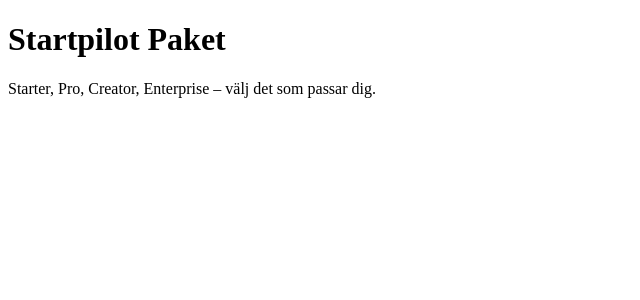
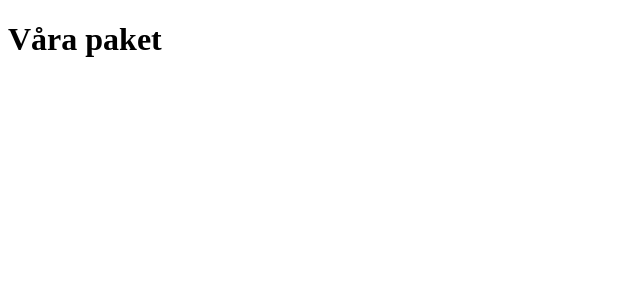
Before and after one commit to hrgr01/startpilot, a Next.js app: page /pricing in a window 1280 px wide. Shown: the top 300 px of the page, without its empty margins (0-640 px from the left). Built offline with nearby package versions, Linux system fonts and the light colour scheme.

Commit message:
Update pricing.js

```diff
--- a/pages/pricing.js
+++ b/pages/pricing.js
@@ -1,8 +1,7 @@
 export default function Pricing() {
   return (
     <div>
-      <h1>Startpilot Paket</h1>
-      <p>Starter, Pro, Creator, Enterprise – välj det som passar dig.</p>
+      <h1>Våra paket</h1>
     </div>
   );
 }
```
